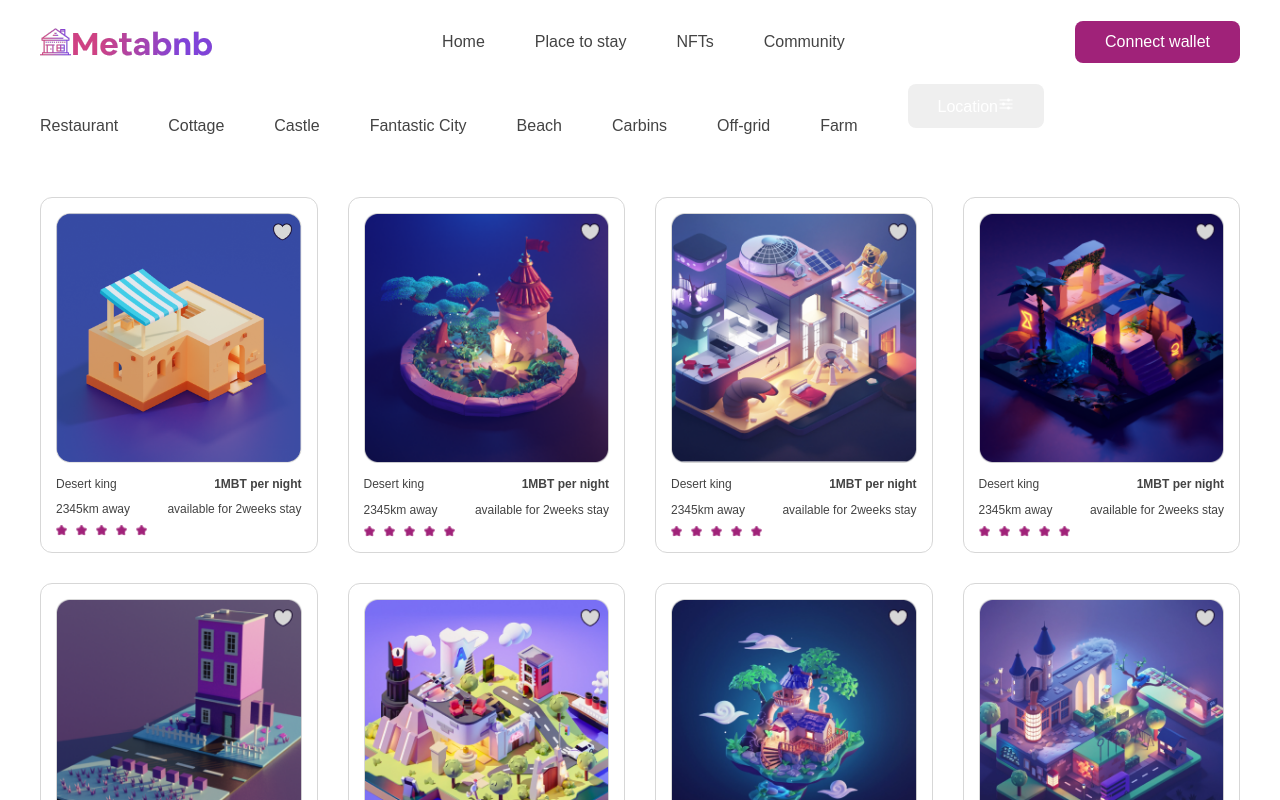
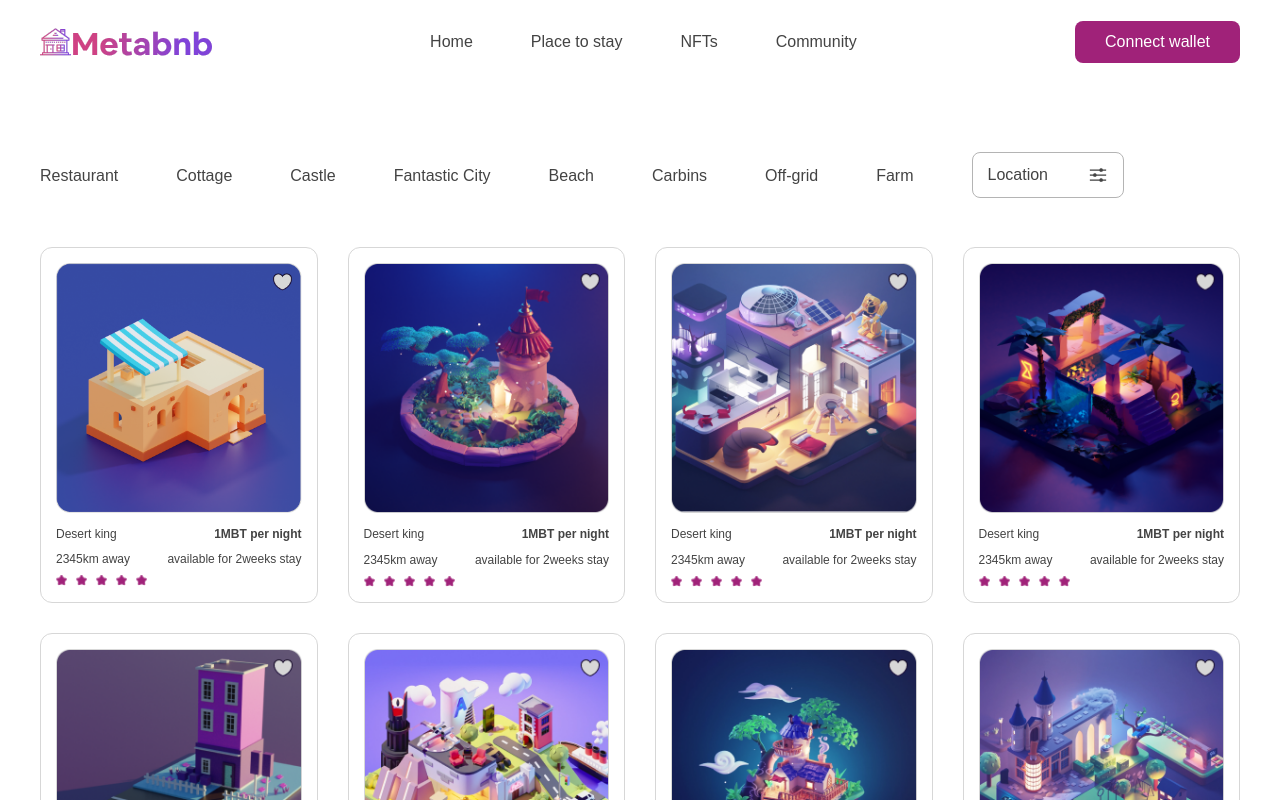
Before and after one commit to devBayo/Metabnb, a React (Create React App) app: page /place-to-stay in a window 1280 px wide. Shown: the top 800 px of the page. Built offline with nearby package versions, Linux system fonts and the light colour scheme; a web font is replaced by a local one.

Commit message:
style: modified styles

```diff
--- a/src/components/Nav/Nav.css
+++ b/src/components/Nav/Nav.css
@@ -11,7 +11,8 @@
 .nav-links {
   display: flex;
   list-style: none;
-  gap: 5rem;
+  gap: 5.8rem;
+  align-items: center;
 }
 
 .nav-link:link,
--- a/src/components/PlacesNav/PlacesNav.css
+++ b/src/components/PlacesNav/PlacesNav.css
@@ -0,0 +1,21 @@
+.nav-places {
+  margin-top: 5rem;
+}
+
+.nav-links__places {
+  gap: 5.8rem;
+}
+
+.btn-place {
+  color: #434343;
+  background: linear-gradient(124.4deg, #ffffff 10.8%, #ffffff 87.34%);
+  border: 1px solid #b4b4b4;
+  display: flex;
+  align-items: center;
+  gap: 4rem;
+  padding: 1.2rem 1.5rem;
+}
+
+.btn-place ion-icon {
+  font-size: 2rem;
+}
--- a/src/index.css
+++ b/src/index.css
@@ -36,6 +36,7 @@ body {
   padding: 1.2rem 3rem;
   border-radius: 0.8rem;
   color: #fff;
+  background-color: transparent;
   border: none;
   font-size: 1.6rem;
   font-weight: 500;
```
